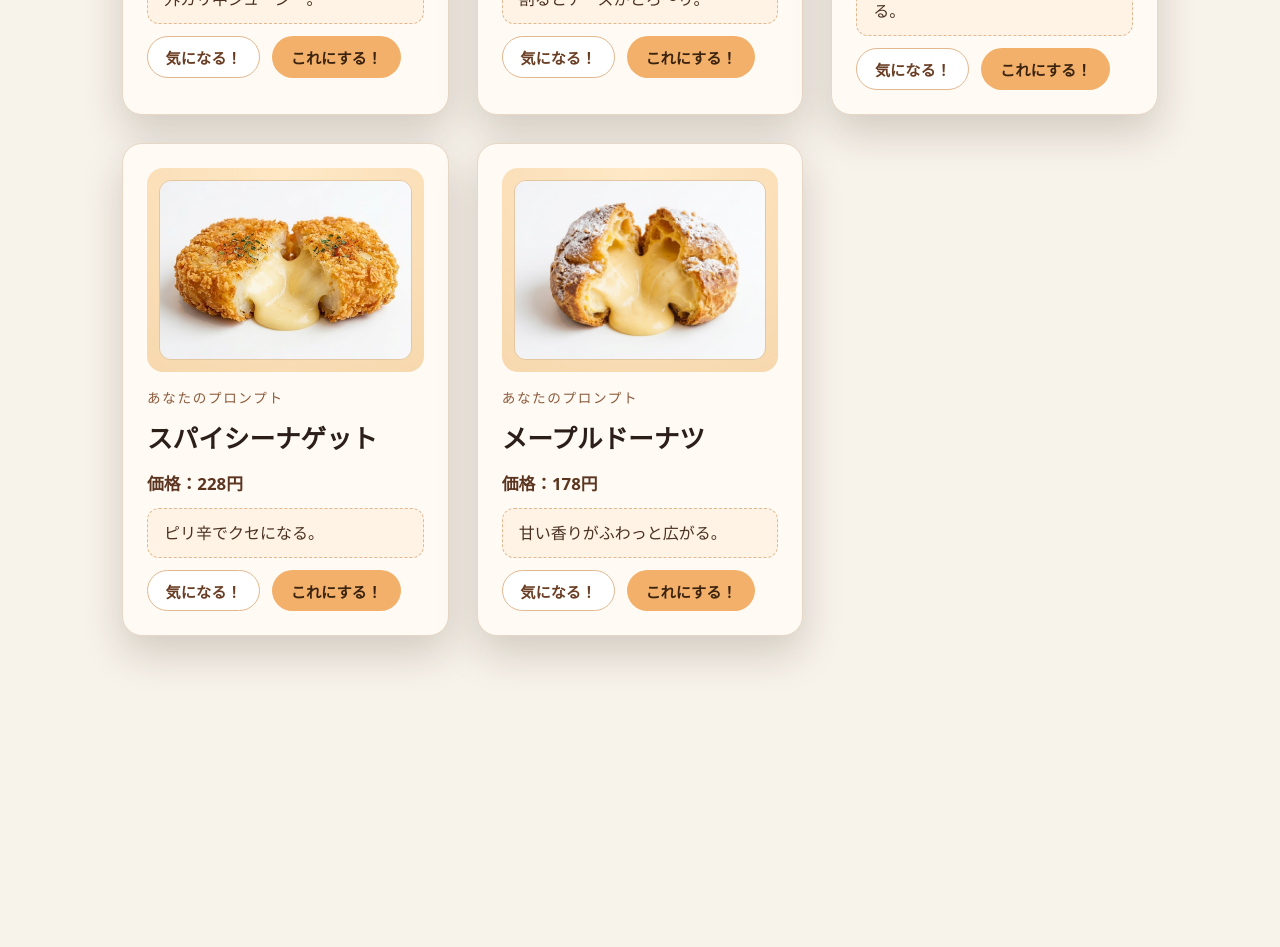
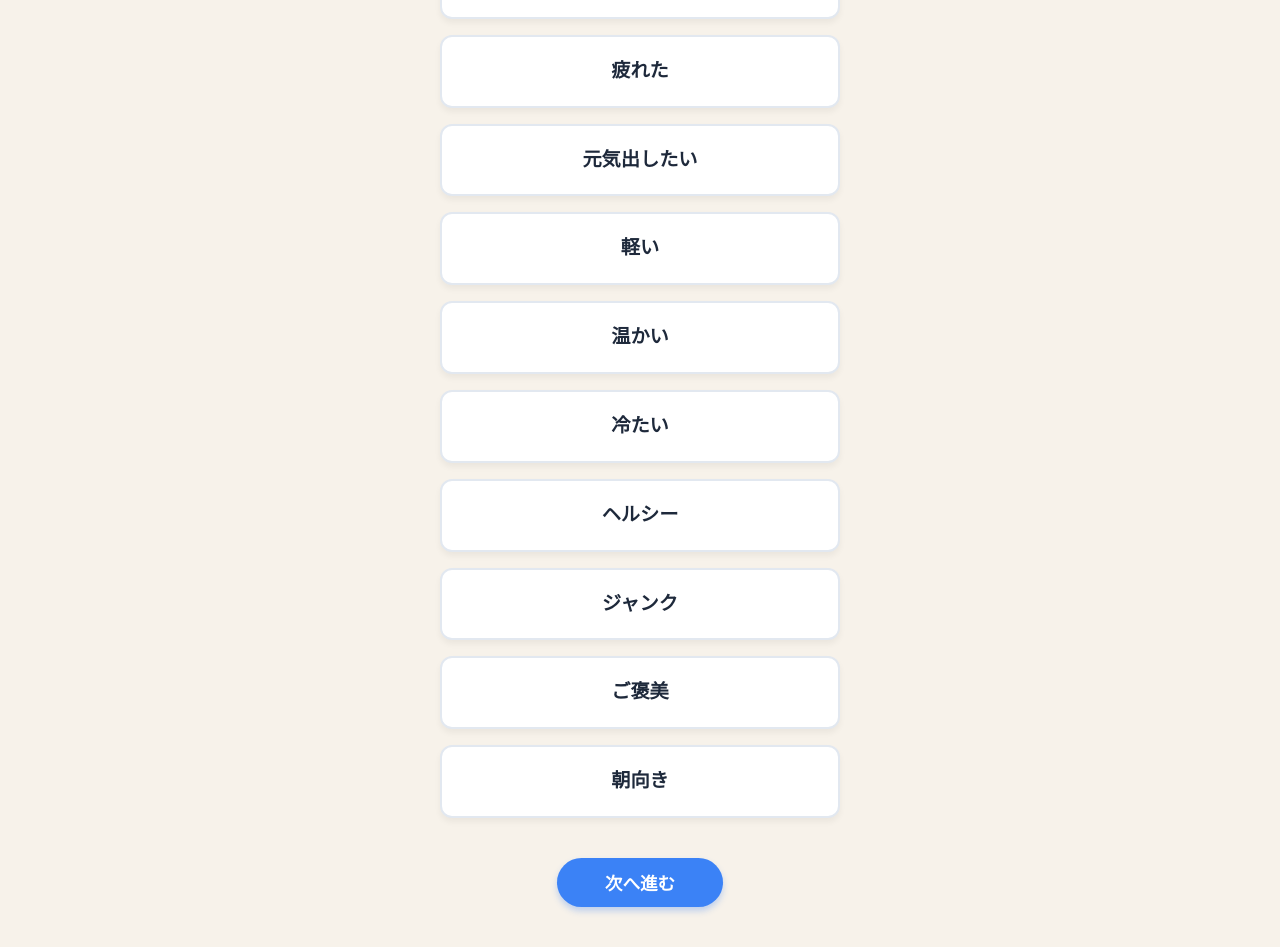
Before and after one commit to Shun-Yamana/Portfolio4, a React (Vite) app in the folder application/frontend/: page / in a window 1280 px wide. Shown: the part 640-1587 px from the top of the page. Before the commit the page ends 1340 px from the top, so only its background shows below. Built offline with nearby package versions, Linux system fonts and the light colour scheme; no server answers.

Commit message:
気分選択画面から商品選択ページへの遷移機能を追加

```diff
--- a/application/frontend/src/components/moods_card.jsx
+++ b/application/frontend/src/components/moods_card.jsx
@@ -1,4 +1,21 @@
-function MoodsCard({ name }) {
+// 【変更】isSelected を受け取る
+function MoodsCard({ name, onClick, isSelected }) {
+  return (
+    // 【変更】isSelected が true なら 'is-selected' クラスを追加する
+    <article
+      className={`mood-card ${isSelected ? 'is-selected' : ''}`}
+      onClick={onClick}
+    >
+      <div className="mood-card__body">
+        <h2 className="mood-card__name">{name}</h2>
+      </div>
+    </article>
+  );
+}
+
+export default MoodsCard;
+
+/*function MoodsCard({ name }) {
   return (
     <article className="mood-card">
       <div className="mood-card__body">
@@ -9,3 +26,4 @@ function MoodsCard({ name }) {
 }
 
 export default MoodsCard;
+*/
--- a/application/frontend/src/main.jsx
+++ b/application/frontend/src/main.jsx
@@ -14,11 +14,21 @@ ReactDOM.createRoot(document.getElementById('root')).render(
 )
 
 function AppRoot() {
+  const [selectedMood, setSelectedMood] = useState(null)
   const [selectedProduct, setSelectedProduct] = useState(null)
 
   if (selectedProduct) {
     return <RecomendPage product={selectedProduct} />
   }
 
-  return <ProductsPage onChoose={setSelectedProduct} />
+  if (selectedMood) {
+    return (
+      <ProductsPage
+        mood={selectedMood}
+        onChoose={setSelectedProduct}
+      />
+    )
+  }
+
+  return <MoodsPage onChoose={setSelectedMood} />
 }
--- a/application/frontend/src/moods.css
+++ b/application/frontend/src/moods.css
@@ -54,3 +54,38 @@
   font-weight: bold;
   color: #1e293b;
 }
+
+/* --- 選択済みのカードのデザイン（追加） --- */
+.mood-card.is-selected {
+  background-color: #f1f5f9; /* 少しグレーがかった色に */
+  border-color: #cbd5e1; /* 枠線を落ち着いた色に */
+  box-shadow: none; /* 影をなくして、押された（沈んだ）感を出す */
+  transform: translateY(2px); /* 物理的に少し下げる */
+  opacity: 0.6; /* 全体的に少し薄暗く（透明に）する */
+}
+
+/* 選択済みのカードはホバーしても浮き上がらないように上書き */
+.mood-card.is-selected:hover {
+  border-color: #cbd5e1;
+  transform: translateY(2px);
+  box-shadow: none;
+}
+
+/* --- 次へボタンのデザイン（追加） --- */
+.moods-page__next-btn {
+  margin-top: 40px;
+  padding: 12px 48px;
+  font-size: 1.1rem;
+  font-weight: bold;
+  color: #ffffff;
+  background-color: #3b82f6; /* 鮮やかな青 */
+  border: none;
+  border-radius: 30px; /* 角を丸く */
+  cursor: pointer;
+  transition: background-color 0.2s;
+  box-shadow: 0 4px 6px rgba(59, 130, 246, 0.3);
+}
+
+.moods-page__next-btn:hover {
+  background-color: #2563eb; /* ホバーで少し濃い青に */
+}
--- a/application/frontend/src/moods_page.jsx
+++ b/application/frontend/src/moods_page.jsx
@@ -1,23 +1,56 @@
+import { useState } from 'react';
 import MoodsCard from './components/moods_card';
 import moods from './data/moods.json';
 
-function MoodsPage() {
+function MoodsPage({ onChoose }) {
+  // 【追加】選択された気分のIDを配列（リスト）で保存するState
+  const [selectedMoods, setSelectedMoods] = useState([]);
+
+  // 【追加】カードがクリックされた時の処理（選択・解除の切り替え）
+  const toggleMood = (mood) => {
+    if (selectedMoods.includes(mood.id)) {
+      // すでに選ばれていたら、リストから外す
+      setSelectedMoods(selectedMoods.filter(id => id !== mood.id));
+    } else {
+      // まだ選ばれていなければ、リストに追加する
+      setSelectedMoods([...selectedMoods, mood.id]);
+    }
+  };
+
+  // 【追加】「次へ」ボタンが押された時の処理
+  const handleNext = () => {
+    if (selectedMoods.length > 0) {
+      // 1つ以上選ばれていたら、親(main.jsx)にデータを渡して画面遷移
+      onChoose(selectedMoods);
+    } else {
+      alert("気分を1つ以上選択してください");
+    }
+  };
+
   return (
     <div className="moods-page">
       <header className="moods-page__header">
         <h1 className="moods-page__title">今の気分は？</h1>
-        <p className="moods-page__subtitle">当てはまるものを選択してください</p>
+        {/* 文言を少し変更 */}
+        <p className="moods-page__subtitle">当てはまるものを選択してください（複数選択可）</p>
       </header>
 
-      {/* 縦1列に並べるためのコンテナ */}
       <section className="moods-list">
         {moods.map((mood) => (
           <MoodsCard
             key={mood.id}
             name={mood.name}
+            // 【変更】選択中かどうか（true/false）と、クリック時の関数を渡す
+            isSelected={selectedMoods.includes(mood.id)}
+            onClick={() => toggleMood(mood)}
           />
         ))}
       </section>
+
+      {/* 【追加】次へボタン */}
+      <button className="moods-page__next-btn" onClick={handleNext}>
+        次へ進む
+      </button>
     </div>
   );
 }
```
